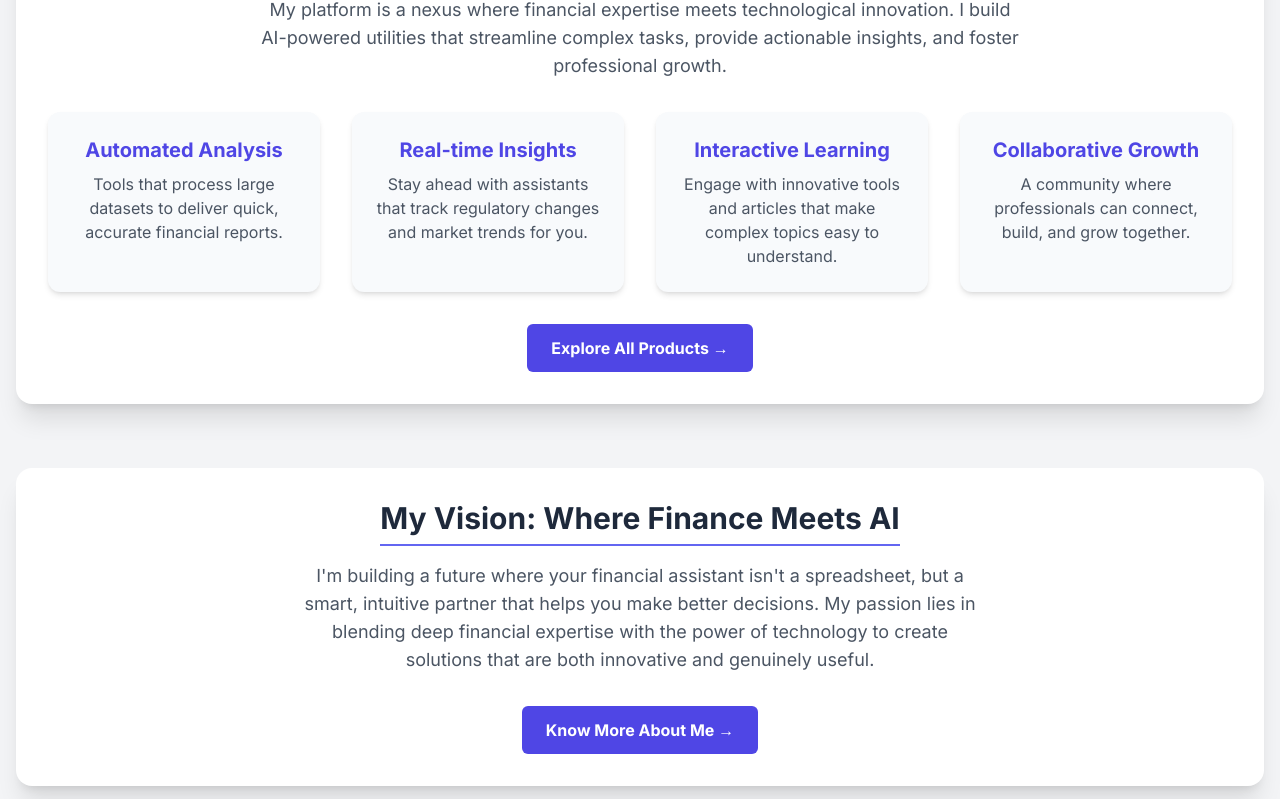
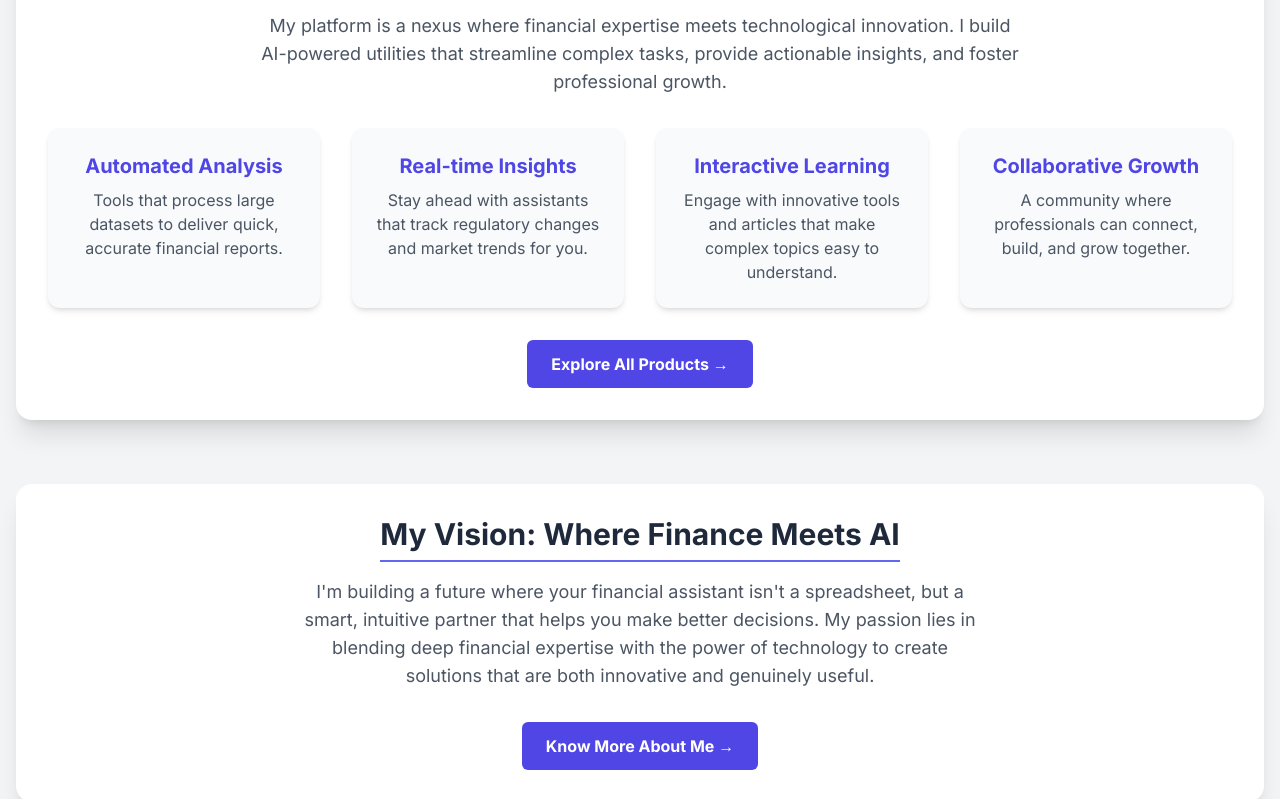
Before and after one commit to goelparul0006/ParulGoel, a plain HTML site: page index.html in a window 1280 px wide. Shown: the part 734-1533 px from the top of the page. Drawn offline with nearby package versions, Linux system fonts and the light colour scheme.

Commit message:
Update index.html

```diff
--- a/index.html
+++ b/index.html
@@ -90,7 +90,7 @@
         </div>
     </header>
 
-    <main class="container mx-auto px-4 py-8">
+    <main class="container mx-auto px-4 py-12">
 
         <!-- What I Offer Section -->
         <section id="what-we-offer" class="mb-16 bg-white dark:bg-slate-800 p-8 rounded-2xl shadow-xl text-center">
```
